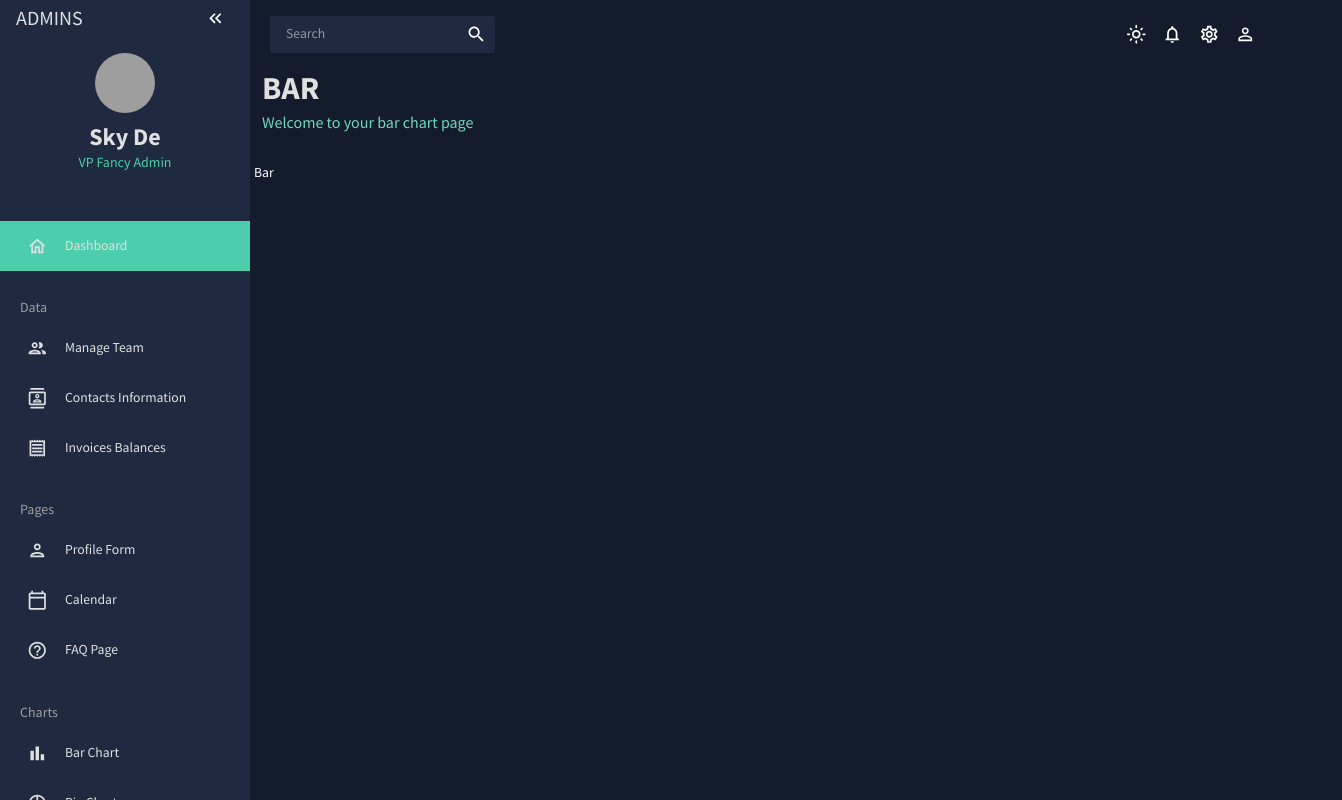
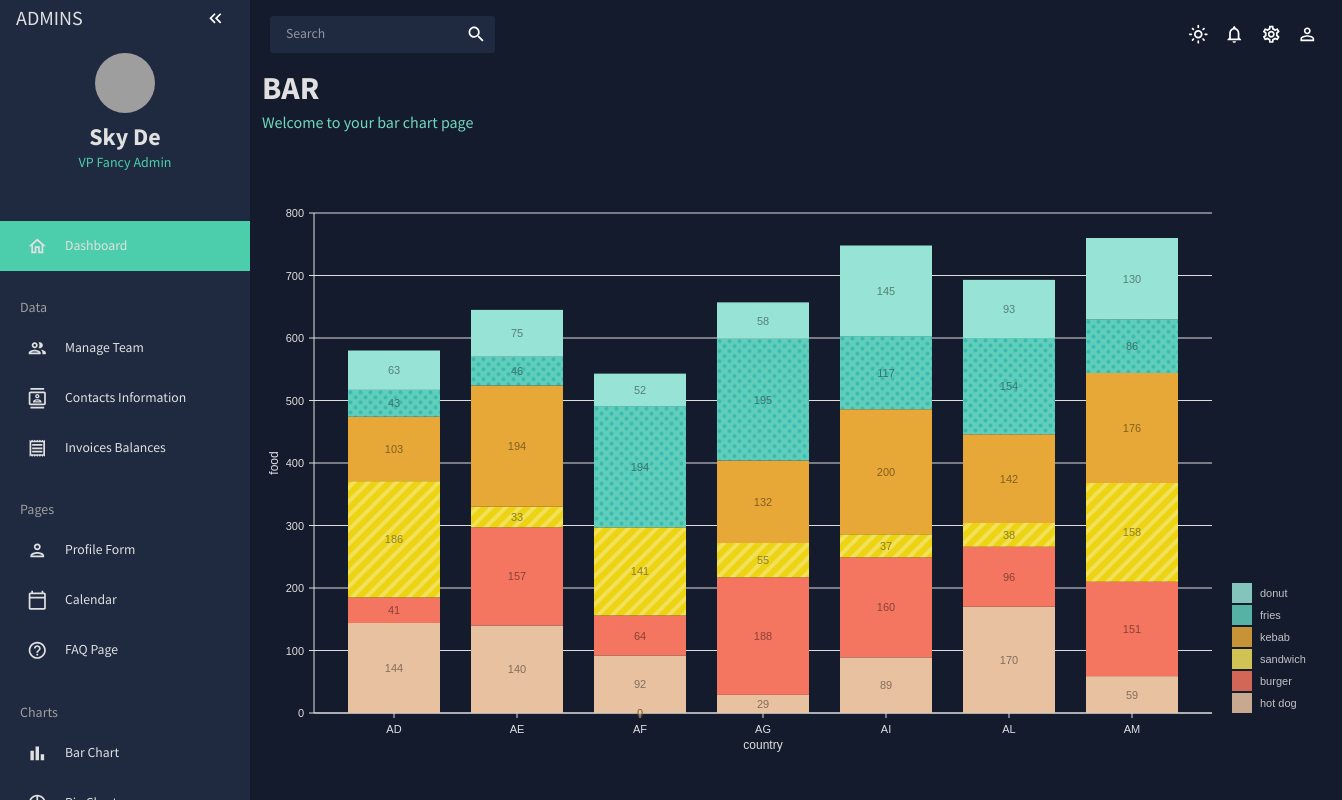
Before and after one commit to Ghassan-SkyDe/React-Admin-Dashboard, a React (Create React App) app: page /bar in a window 1280 px wide. Shown: the whole page, 1342 px wide, since content can reach past the window. Built offline with nearby package versions, Linux system fonts and the light colour scheme; grey boxes are pictures that could not be loaded.

Commit message:
bar page and barchart component added

```diff
--- /dev/null
+++ b/src/components/charts/BarChart.jsx
@@ -0,0 +1,161 @@
+import { ResponsiveBar } from "@nivo/bar";
+import { useTheme } from "@mui/material";
+import { tokens } from "../../theme";
+
+
+const BarChart = ({ data, isDashboard }) => {
+    const theme = useTheme();
+    const colors = tokens(theme.palette.mode);
+  return (
+    <ResponsiveBar
+        data={data}
+        theme={{
+                "axis": {
+            "domain": {
+                "line": {
+                    "stroke": colors.gray[100],
+                }
+            },
+            "legend": {
+                "text": {
+                    "fill": colors.gray[100],
+                }
+            },
+            "ticks": {
+                "line": {
+                    "stroke": colors.gray[100],
+                    "strokeWidth": 1
+                },
+                "text": {
+                    "fill": colors.gray[100],
+                }
+            }
+            },
+            "legends": {
+              "text": {
+                  "fill": colors.gray[100],
+              }
+           },
+           "tooltip": {
+             "container": {
+                 "color": colors.gray[500],
+             }
+           }
+            }}
+        keys={[
+            'hot dog',
+            'burger',
+            'sandwich',
+            'kebab',
+            'fries',
+            'donut'
+        ]}
+        indexBy="country"
+        margin={{ top: 50, right: 130, bottom: 50, left: 60 }}
+        padding={0.25}
+        valueScale={{ type: 'linear' }}
+        indexScale={{ type: 'band', round: true }}
+        colors={{ scheme: 'nivo' }}
+        defs={[
+            {
+                id: 'dots',
+                type: 'patternDots',
+                background: 'inherit',
+                color: '#38bcb2',
+                size: 4,
+                padding: 1,
+                stagger: true
+            },
+            {
+                id: 'lines',
+                type: 'patternLines',
+                background: 'inherit',
+                color: '#eed312',
+                rotation: -45,
+                lineWidth: 6,
+                spacing: 10
+            }
+        ]}
+        fill={[
+            {
+                match: {
+                    id: 'fries'
+                },
+                id: 'dots'
+            },
+            {
+                match: {
+                    id: 'sandwich'
+                },
+                id: 'lines'
+            }
+        ]}
+        borderColor={{
+            from: 'color',
+            modifiers: [
+                [
+                    'darker',
+                    '1.6'
+                ]
+            ]
+        }}
+        axisTop={null}
+        axisRight={null}
+        axisBottom={{
+            tickSize: 5,
+            tickPadding: 5,
+            tickRotation: 0,
+            legend: isDashboard ? undefined : 'country',
+            legendPosition: 'middle',
+            legendOffset: 32
+        }}
+        axisLeft={{
+            tickSize: 5,
+            tickPadding: 5,
+            tickRotation: 0,
+            legend: isDashboard ? undefined : 'food',
+            legendPosition: 'middle',
+            legendOffset: -40
+        }}
+        labelSkipWidth={16}
+        labelTextColor={{
+            from: 'color',
+            modifiers: [
+                [
+                    'darker',
+                    1.6
+                ]
+            ]
+        }}
+        legends={[
+            {
+                dataFrom: 'keys',
+                anchor: 'bottom-right',
+                direction: 'column',
+                justify: false,
+                translateX: 120,
+                translateY: 0,
+                itemsSpacing: 2,
+                itemWidth: 100,
+                itemHeight: 20,
+                itemDirection: 'left-to-right',
+                itemOpacity: 0.85,
+                symbolSize: 20,
+                effects: [
+                    {
+                        on: 'hover',
+                        style: {
+                            itemOpacity: 1
+                        }
+                    }
+                ]
+            }
+        ]}
+        role="application"
+        ariaLabel="Nivo bar chart demo"
+        barAriaLabel={function(e){return e.id+": "+e.formattedValue+" in country: "+e.indexValue}}
+    />
+  )
+}
+
+export default BarChart
--- a/src/data/mockData.js
+++ b/src/data/mockData.js
@@ -323,82 +323,110 @@ export const mockTransactions = [
 
 export const mockBarData = [
   {
-    country: "AD",
-    "hot dog": 137,
-    "hot dogColor": "hsl(229, 70%, 50%)",
-    burger: 96,
-    burgerColor: "hsl(296, 70%, 50%)",
-    kebab: 72,
-    kebabColor: "hsl(97, 70%, 50%)",
-    donut: 140,
-    donutColor: "hsl(340, 70%, 50%)",
+    "country": "AD",
+    "hot dog": 144,
+    "hot dogColor": "hsl(25, 70%, 50%)",
+    "burger": 41,
+    "burgerColor": "hsl(135, 70%, 50%)",
+    "sandwich": 186,
+    "sandwichColor": "hsl(260, 70%, 50%)",
+    "kebab": 103,
+    "kebabColor": "hsl(74, 70%, 50%)",
+    "fries": 43,
+    "friesColor": "hsl(139, 70%, 50%)",
+    "donut": 63,
+    "donutColor": "hsl(160, 70%, 50%)"
   },
   {
-    country: "AE",
-    "hot dog": 55,
-    "hot dogColor": "hsl(307, 70%, 50%)",
-    burger: 28,
-    burgerColor: "hsl(111, 70%, 50%)",
-    kebab: 58,
-    kebabColor: "hsl(273, 70%, 50%)",
-    donut: 29,
-    donutColor: "hsl(275, 70%, 50%)",
+    "country": "AE",
+    "hot dog": 140,
+    "hot dogColor": "hsl(297, 70%, 50%)",
+    "burger": 157,
+    "burgerColor": "hsl(78, 70%, 50%)",
+    "sandwich": 33,
+    "sandwichColor": "hsl(87, 70%, 50%)",
+    "kebab": 194,
+    "kebabColor": "hsl(104, 70%, 50%)",
+    "fries": 46,
+    "friesColor": "hsl(120, 70%, 50%)",
+    "donut": 75,
+    "donutColor": "hsl(69, 70%, 50%)"
   },
   {
-    country: "AF",
-    "hot dog": 109,
-    "hot dogColor": "hsl(72, 70%, 50%)",
-    burger: 23,
-    burgerColor: "hsl(96, 70%, 50%)",
-    kebab: 34,
-    kebabColor: "hsl(106, 70%, 50%)",
-    donut: 152,
-    donutColor: "hsl(256, 70%, 50%)",
+    "country": "AF",
+    "hot dog": 92,
+    "hot dogColor": "hsl(243, 70%, 50%)",
+    "burger": 64,
+    "burgerColor": "hsl(165, 70%, 50%)",
+    "sandwich": 141,
+    "sandwichColor": "hsl(139, 70%, 50%)",
+    "kebab": 0,
+    "kebabColor": "hsl(277, 70%, 50%)",
+    "fries": 194,
+    "friesColor": "hsl(95, 70%, 50%)",
+    "donut": 52,
+    "donutColor": "hsl(154, 70%, 50%)"
   },
   {
-    country: "AG",
-    "hot dog": 133,
-    "hot dogColor": "hsl(257, 70%, 50%)",
-    burger: 52,
-    burgerColor: "hsl(326, 70%, 50%)",
-    kebab: 43,
-    kebabColor: "hsl(110, 70%, 50%)",
-    donut: 83,
-    donutColor: "hsl(9, 70%, 50%)",
+    "country": "AG",
+    "hot dog": 29,
+    "hot dogColor": "hsl(99, 70%, 50%)",
+    "burger": 188,
+    "burgerColor": "hsl(111, 70%, 50%)",
+    "sandwich": 55,
+    "sandwichColor": "hsl(0, 70%, 50%)",
+    "kebab": 132,
+    "kebabColor": "hsl(259, 70%, 50%)",
+    "fries": 195,
+    "friesColor": "hsl(281, 70%, 50%)",
+    "donut": 58,
+    "donutColor": "hsl(70, 70%, 50%)"
   },
   {
-    country: "AI",
-    "hot dog": 81,
-    "hot dogColor": "hsl(190, 70%, 50%)",
-    burger: 80,
-    burgerColor: "hsl(325, 70%, 50%)",
-    kebab: 112,
-    kebabColor: "hsl(54, 70%, 50%)",
-    donut: 35,
-    donutColor: "hsl(285, 70%, 50%)",
+    "country": "AI",
+    "hot dog": 89,
+    "hot dogColor": "hsl(117, 70%, 50%)",
+    "burger": 160,
+    "burgerColor": "hsl(46, 70%, 50%)",
+    "sandwich": 37,
+    "sandwichColor": "hsl(9, 70%, 50%)",
+    "kebab": 200,
+    "kebabColor": "hsl(86, 70%, 50%)",
+    "fries": 117,
+    "friesColor": "hsl(137, 70%, 50%)",
+    "donut": 145,
+    "donutColor": "hsl(267, 70%, 50%)"
   },
   {
-    country: "AL",
-    "hot dog": 66,
-    "hot dogColor": "hsl(208, 70%, 50%)",
-    burger: 111,
-    burgerColor: "hsl(334, 70%, 50%)",
-    kebab: 167,
-    kebabColor: "hsl(182, 70%, 50%)",
-    donut: 18,
-    donutColor: "hsl(76, 70%, 50%)",
+    "country": "AL",
+    "hot dog": 170,
+    "hot dogColor": "hsl(128, 70%, 50%)",
+    "burger": 96,
+    "burgerColor": "hsl(68, 70%, 50%)",
+    "sandwich": 38,
+    "sandwichColor": "hsl(21, 70%, 50%)",
+    "kebab": 142,
+    "kebabColor": "hsl(269, 70%, 50%)",
+    "fries": 154,
+    "friesColor": "hsl(27, 70%, 50%)",
+    "donut": 93,
+    "donutColor": "hsl(122, 70%, 50%)"
   },
   {
-    country: "AM",
-    "hot dog": 80,
-    "hot dogColor": "hsl(87, 70%, 50%)",
-    burger: 47,
-    burgerColor: "hsl(141, 70%, 50%)",
-    kebab: 158,
-    kebabColor: "hsl(224, 70%, 50%)",
-    donut: 49,
-    donutColor: "hsl(274, 70%, 50%)",
-  },
+    "country": "AM",
+    "hot dog": 59,
+    "hot dogColor": "hsl(142, 70%, 50%)",
+    "burger": 151,
+    "burgerColor": "hsl(141, 70%, 50%)",
+    "sandwich": 158,
+    "sandwichColor": "hsl(97, 70%, 50%)",
+    "kebab": 176,
+    "kebabColor": "hsl(349, 70%, 50%)",
+    "fries": 86,
+    "friesColor": "hsl(267, 70%, 50%)",
+    "donut": 130,
+    "donutColor": "hsl(254, 70%, 50%)"
+  }
 ];
 
 export const mockPieData = [
--- a/src/scenes/Bar.jsx
+++ b/src/scenes/Bar.jsx
@@ -1,8 +1,13 @@
-import React from 'react'
+import BarChart from '../components/charts/BarChart';
+import { Box } from '@mui/material';
+import { mockBarData as data } from "../data/mockData";
+
 
 const Bar = () => {
   return (
-    <div>Bar</div>
+  <Box height="75vh" width="85vw">
+    <BarChart data={data}/>
+  </Box>
   )
 }
 
--- a/src/scenes/global/Header.jsx
+++ b/src/scenes/global/Header.jsx
@@ -18,6 +18,7 @@ const Header = () => {
     // form => create new user profile
     // calendar => fullCalendar interactive page
     // faq => Frequently Asked Questions Page
+    // bar => Bar chart page for more details
   return (
     <Box mb="30px" display="flex" flexDirection="column" alignItems="flex-start" sx={{padding:"0 0.5rem"}}>
         <Typography variant="h2" color={colors.gray[100]} fontWeight="bold" sx={{mb:"5px"}}>{title.toUpperCase()}</Typography>
--- a/src/scenes/global/constants.js
+++ b/src/scenes/global/constants.js
@@ -81,7 +81,7 @@ export const sidebarData = [
     name: "item",
     title: "Bar Chart",
     icon: <BarChartOutlinedIcon />,
-    to: "/pie"
+    to: "/bar"
   },
   {
     id:12,
```
